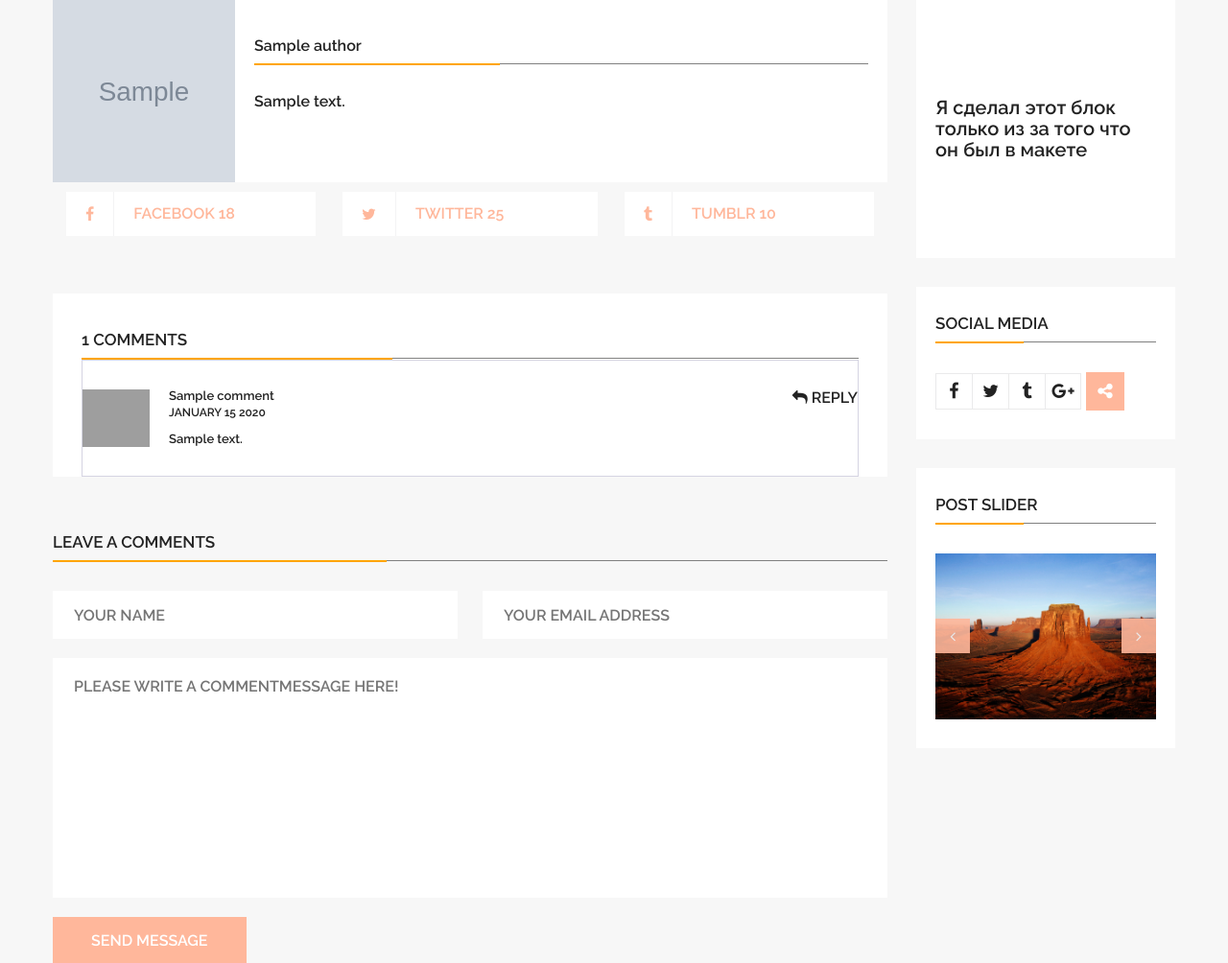
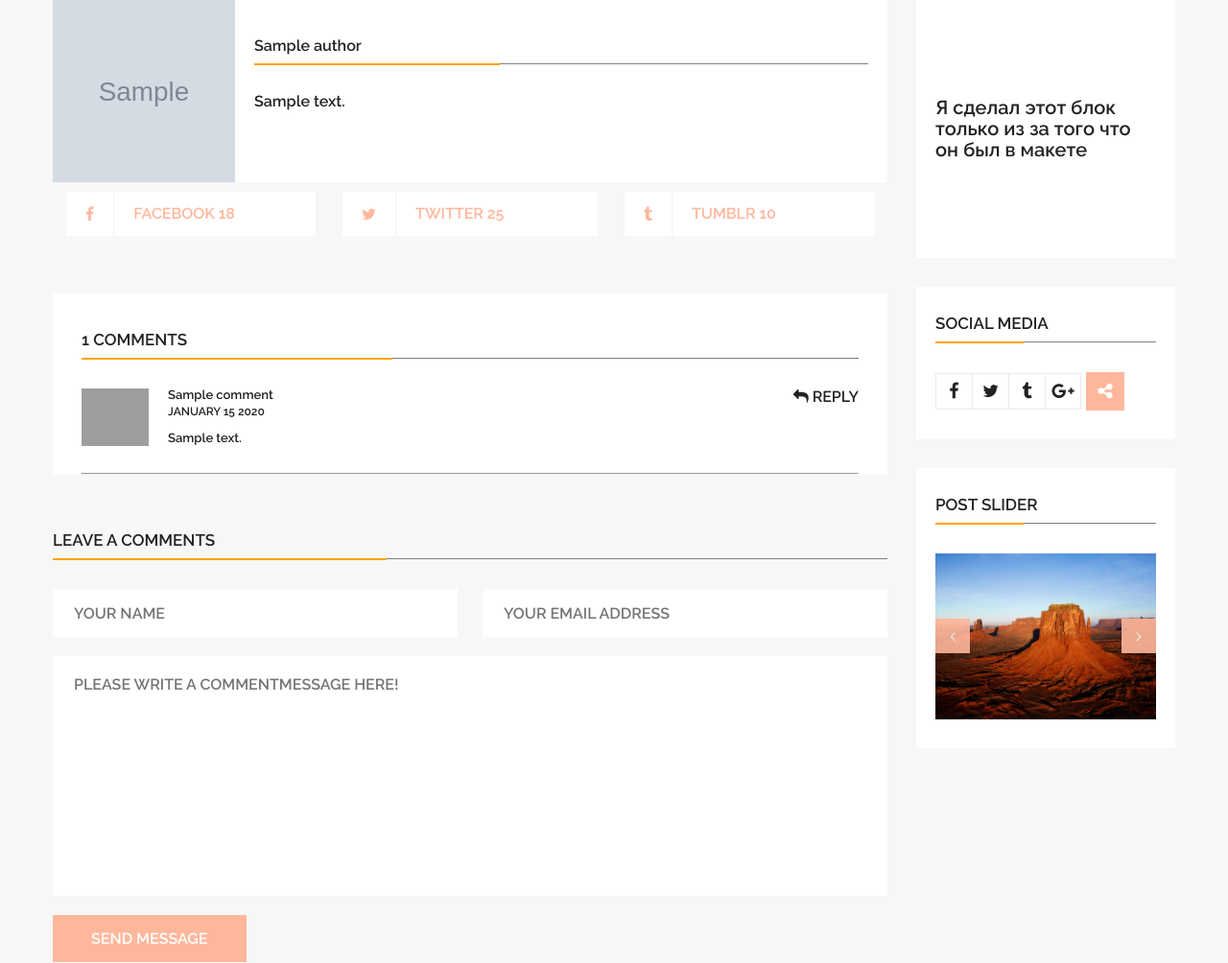
Before and after one commit to MilkeeyCat/PHP-MVC-Blog, a PHP site: page /article/1 in a window 1280 px wide. Shown: the part 1410-2414 px from the top of the page at 96% size. Run offline with PHP 8.4, Linux system fonts and the light colour scheme; tables that the repository leaves empty or names only in its code hold one stand-in row (values such as "Sample post"); grey boxes marked "Sample" are stand-in pictures; grey boxes are pictures that could not be loaded.

Commit message:
At last I did it, design of comments

```diff
--- a/public/css/article.css
+++ b/public/css/article.css
@@ -3794,14 +3794,16 @@ body, * {
   background: #fff; }
   .comments .section {
     margin: 0; }
+  .comments hr {
+    margin: 0;
+    margin-top: -2px; }
   .comments__comment {
     display: -webkit-box;
     display: -ms-flexbox;
     display: flex;
     -ms-flex-wrap: wrap;
     flex-wrap: wrap;
-    padding: 30px 0;
-    border: 1px solid #d5d4e2; }
+    padding: 30px 0; }
   .comments__avatar {
     min-width: 70px;
     height: 60px;
--- a/public/js/article.js
+++ b/public/js/article.js
@@ -15,8 +15,8 @@ window.onload = () => {
             if (data[i]["reply_to"] == commentId) {
                 let comment = `
                 <div class="comments__item" data-id="${data[i].id}">
+                    <hr>
                     <div class="comments__comment">
-
                         <div class="comments__avatar" style="background-image:url(${data[i].avatar});"></div>
                         <div class="comments__text">
                             <div class="comments__top">
@@ -32,6 +32,7 @@ window.onload = () => {
                             <p class="comments__comment-text">${data[i].text}</p>
                         </div>
                     </div>
+                    <hr>
                     <div class="comments__reply-comment"></div>
                 </div>
                 `;
@@ -74,6 +75,7 @@ window.onload = () => {
             if (comment["reply_to"] == null) {
                 let commentHTML = `
                     <div class="comments__item" data-id="${comment.id}">
+                        <hr>
                         <div class="comments__comment">
                             <div class="comments__avatar" style="background-image:url(${comment.avatar});"></div>
                             <div class="comments__text">
@@ -90,6 +92,7 @@ window.onload = () => {
                                 <p class="comments__comment-text">${comment.text}</p>
                             </div>
                         </div>
+                        <hr>
                         <div class="comments__reply-comment"></div>
                     </div>
                 `;
--- a/public/scss/article.scss
+++ b/public/scss/article.scss
@@ -230,12 +230,15 @@
         margin: 0;
     }
 
+    hr {
+        margin: 0;
+        margin-top: -2px;
+    }
+
     &__comment {
         display: flex;
         flex-wrap: wrap;
         padding: 30px 0;
-
-        border: 1px solid #d5d4e2;
     }
 
     &__avatar {
```
Also changed, not shown: public/css/article.min.css.
